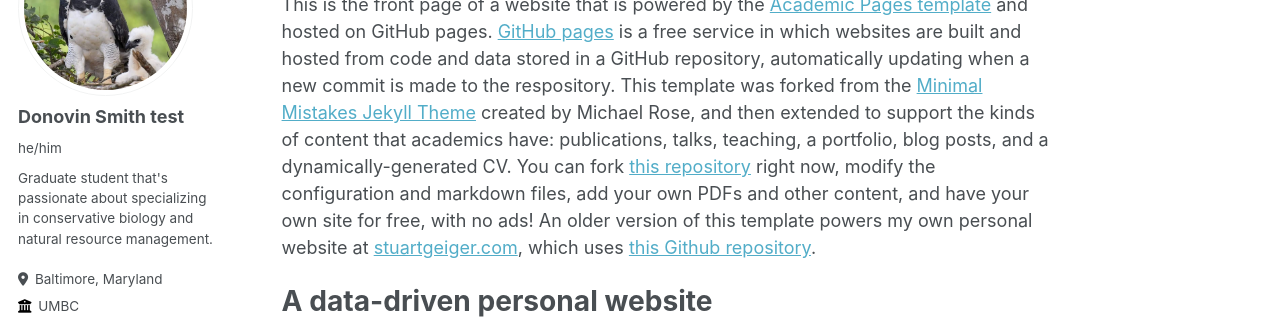
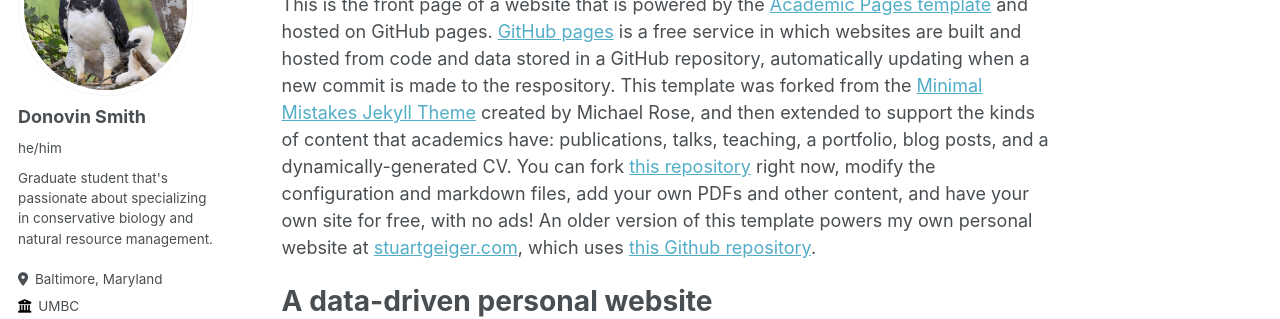
Before and after one commit to Donovin89/Donovin89.github.io, a Jekyll site: the page built from _pages/about.md, in a window 1280 px wide. Shown: the part 185-504 px from the top of the page. Built offline with Jekyll 4.4.1, drawn with Linux system fonts in a browser that asks for light colours.

Commit message:
Update _config.yml

```diff
--- a/_config.yml
+++ b/_config.yml
@@ -22,7 +22,7 @@ repository               : "Donovin89/Donovin89.github.io"
 author:
   # Biographic information
   avatar           : "2raw9omjjfa61.jpg"
-  name             : "Donovin Smith test"
+  name             : "Donovin Smith"
   pronouns         :  "he/him"
   bio              : "Graduate student that's passionate about specializing in conservative biology and natural resource management."
   location         : "Baltimore, Maryland"
```
